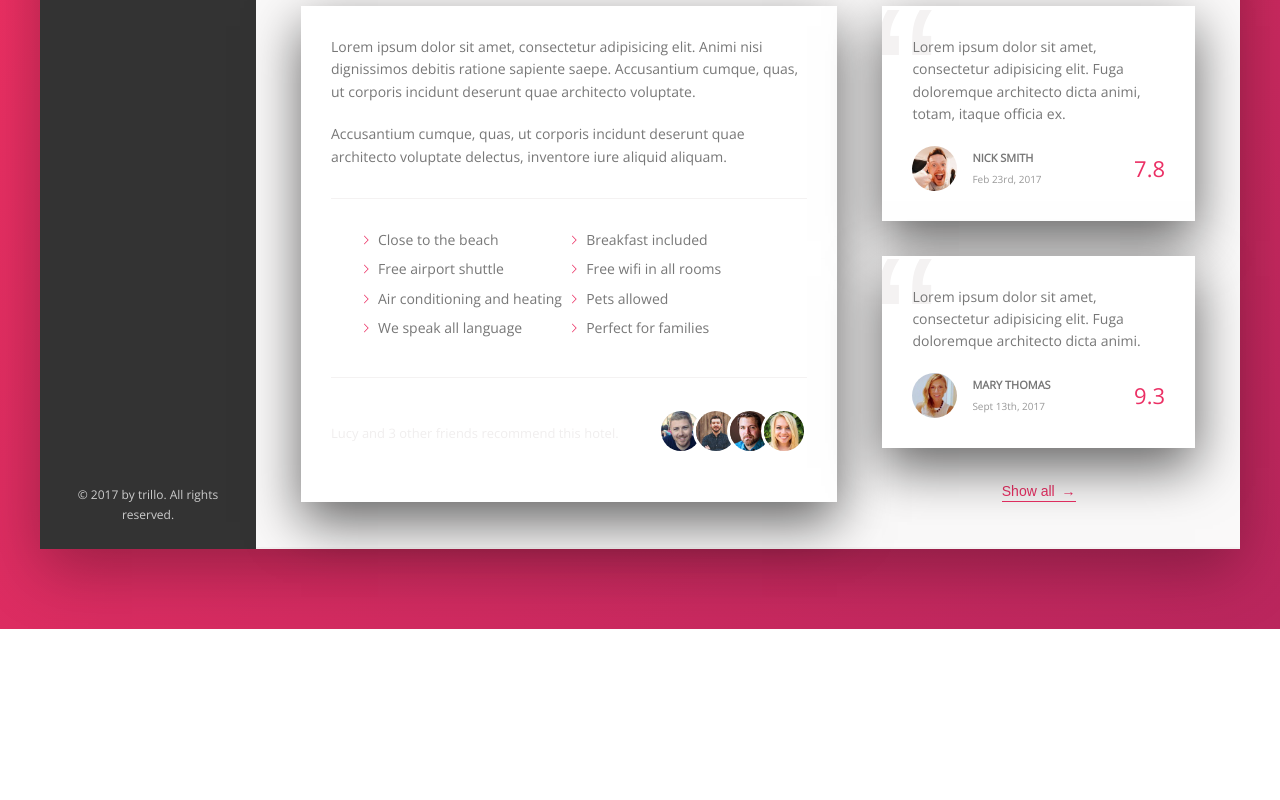
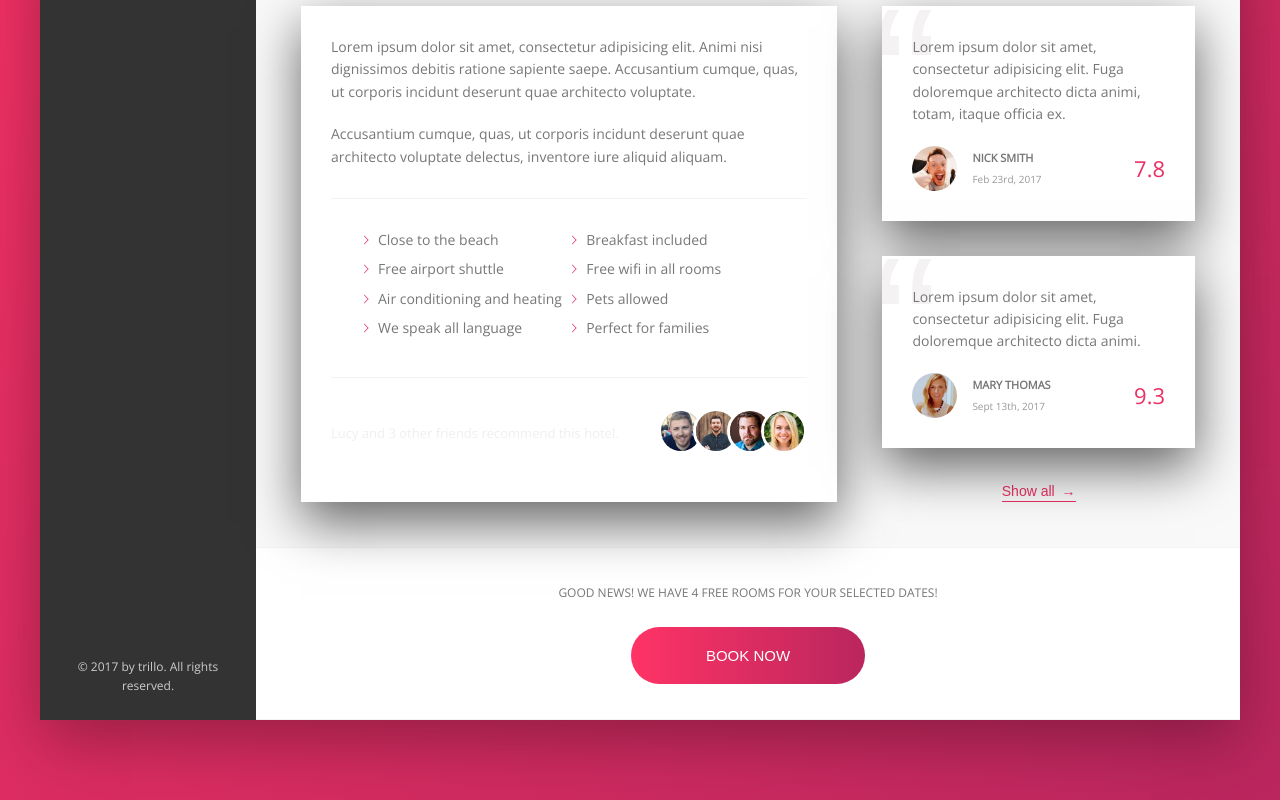
Before and after one commit to ngolam2011/trillo, a website: page index.html in a window 1280 px wide. Shown: the part 641-1441 px from the top of the page. Before the commit the page ends 1270 px from the top, so only its background shows below. Drawn offline with nearby package versions, Linux system fonts and the light colour scheme; files that its build step writes are made by us from their sources.

Commit message:
Implement visible/invisible button

```diff
--- a/index.html
+++ b/index.html
@@ -186,6 +186,15 @@
                                                 <button class="btn-inline">Show all <span>&rarr;</span></button>
                                         </div>
                                 </div>
+                                        <div class="cta">
+                                                <h2 class="cta__book-now">
+                                                        Good news! We have 4 free rooms for your selected dates!
+                                                </h2>
+                                                <button class="btn">
+                                                        <span class="btn__visible">Book now</span>
+                                                        <span class="btn__invisible">Only 4 rooms left</span>
+                                                </button>
+                                        </div>
                         </main>
                 </div>
         </div>
--- a/sass/_components.scss
+++ b/sass/_components.scss
@@ -277,7 +277,7 @@
 
        & span {
                margin-left: 3px;
-               transition: margin-left .2s;
+               transition: all .2s;
        }
 
        &:hover {
@@ -449,3 +449,67 @@
               z-index: 1;
        }
 }
+///////////////////////
+// CALL TO ACTION
+
+.cta {
+        padding: 3.5rem 0;
+        text-align: center;
+
+        &__book-now {
+                font-size: 1.2rem;
+                font-weight: 300;
+                text-transform: uppercase;
+                margin-bottom: 2.5rem;
+        }
+}
+
+.btn {
+        font-size: 1.5rem;
+        font-weight: 300;
+        text-transform: uppercase;
+        border-radius: 100px;
+        border: none;
+
+        background-image: linear-gradient(to right, var(--color-primary-light), var(--color-primary-dark));
+        color: #fff;
+        position: relative;
+        overflow: hidden;
+        cursor: pointer;
+
+        & > * {
+
+                display: inline-block;
+                height: 100%;
+                width: 100%;
+                transition: all .2s;
+        }
+
+        &__visible {
+                padding: 2rem 7.5rem;
+        }
+
+        &__invisible {
+                padding: 2rem 0;
+                position: absolute;
+                left: 0;
+                top: -100%;
+        }
+
+        &:hover {
+                background-image: linear-gradient(to left, var(--color-primary-light), var(--color-primary-dark));
+        }
+
+        &:hover &__visible {
+                transform: translateY(100%);
+        }
+
+        &:hover &__invisible {
+                top: 0;
+        }
+
+        &:focus {
+                outline: none;
+                animation: pulsate 1s infinite;
+        }
+}
```
